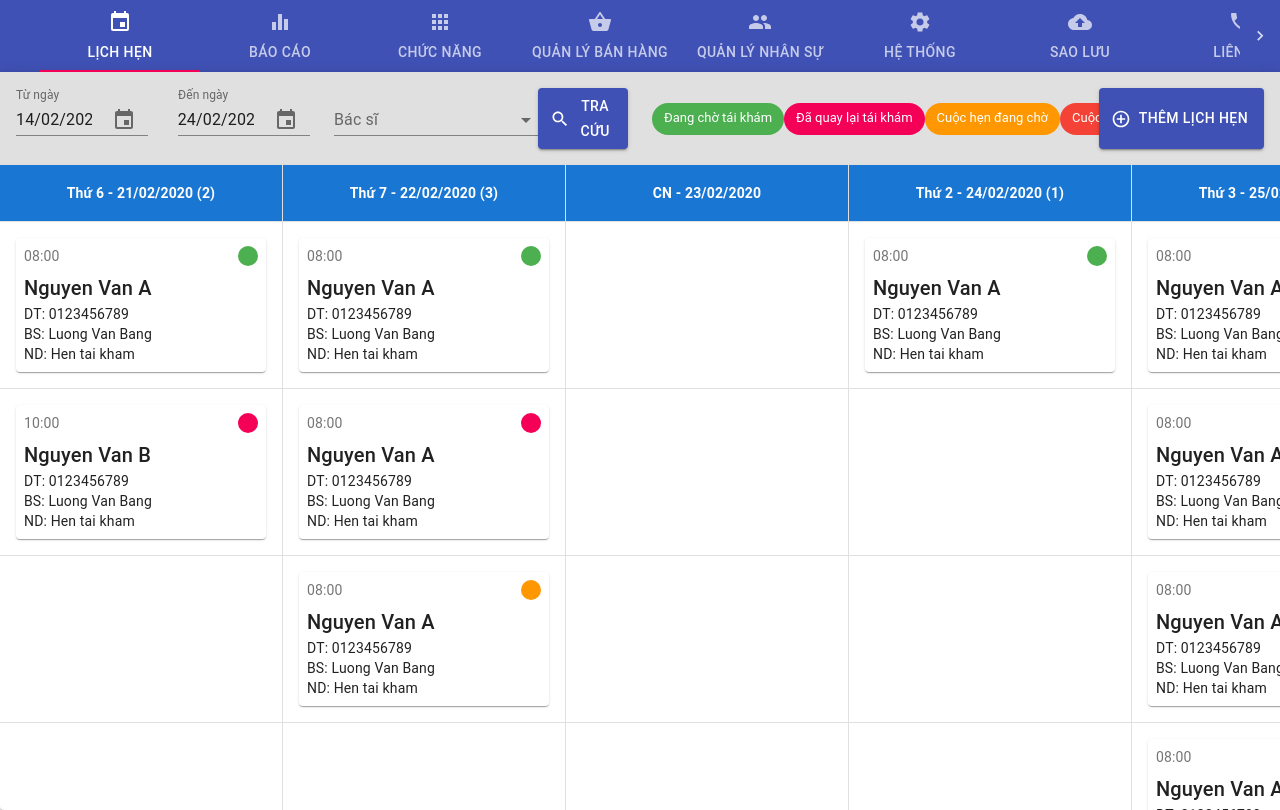
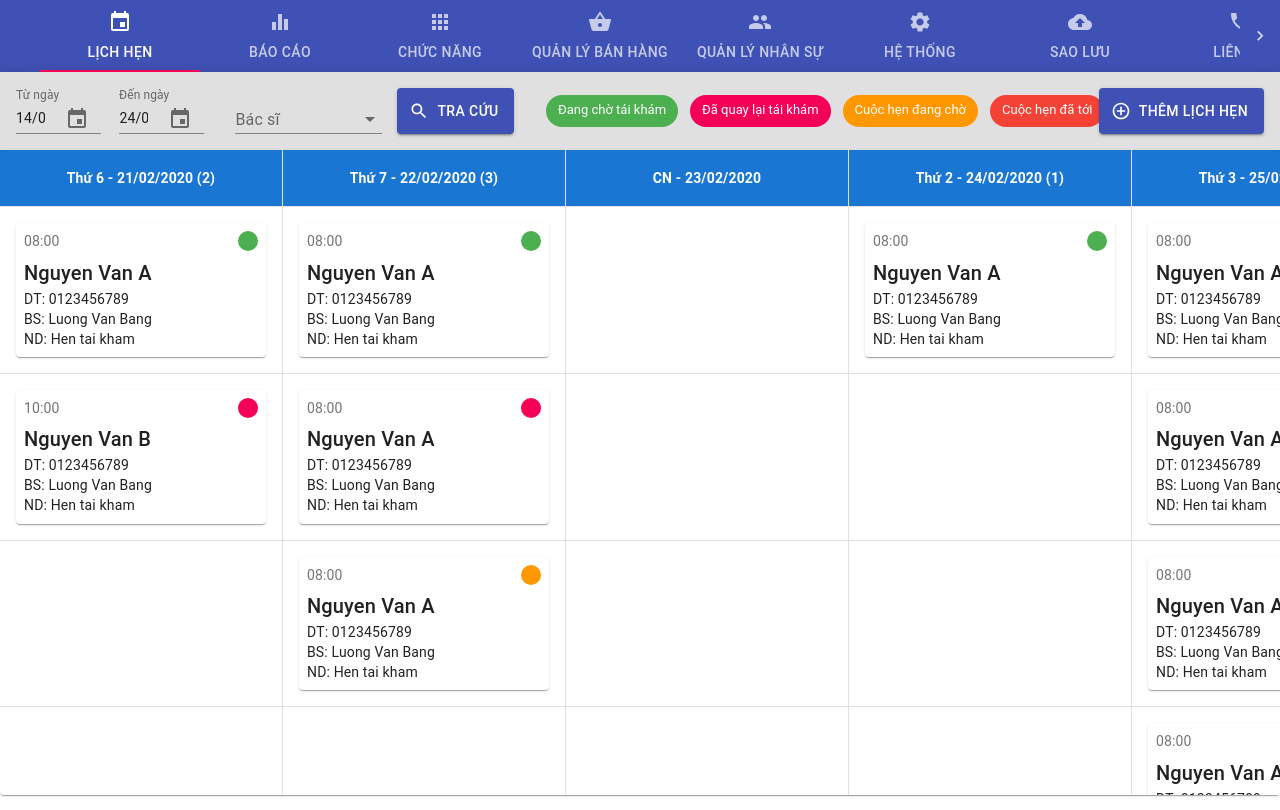
Before and after one commit to nvdai2401/clever-dashboard, a React app: page /schedule in a window 1280 px wide. Built offline with nearby package versions, Linux system fonts and the light colour scheme.

Commit message:
refactored code

```diff
--- a/src/components/cu-schedule-modal/cu-schedule-modal.component.jsx
+++ b/src/components/cu-schedule-modal/cu-schedule-modal.component.jsx
@@ -1,7 +1,7 @@
 import 'date-fns'
 import React, { useState } from 'react'
 import PropTypes from 'prop-types'
-import { makeStyles, withStyles } from '@material-ui/core/styles'
+import { makeStyles } from '@material-ui/core/styles'
 import {
 	Avatar,
 	Button,
@@ -10,7 +10,6 @@ import {
 	DialogContent,
 	RadioGroup,
 	DialogTitle,
-	Typography,
 	IconButton,
 	TextField,
 	Grid,
@@ -113,7 +112,7 @@ const CUScheduleModal = ({
 	const [pPhoneNumber, setPPhoneNumber] = useState(phone_number)
 	const [pAddress, setPAddress] = useState(address)
 	const [pDoctor, setPDoctor] = useState(doctor)
-	const [pTime, setPTime] = useState(hour)
+	const [pTime, setPTime] = useState(new Date('2014-08-18T21:11:54'))
 	const [pDate, setPDate] = useState(convertToSpaceStr(date))
 	const [pDesc, setPDesc] = useState(desc)
 	const [pImg, setPImg] = useState(img)
@@ -219,22 +218,22 @@ const CUScheduleModal = ({
 									format='dd/MM/yyyy'
 									label='Ngày khám bệnh'
 									value={pDate}
-									onChange={date => setPDate(date)}
 									KeyboardButtonProps={{
 										'aria-label': 'change date',
 									}}
 									className={classes.inputField}
+									onChange={date => setPDate(date)}
 								/>
 								<KeyboardTimePicker
 									required
 									id='time-picker'
 									label='Giờ khám bệnh'
 									value={pTime}
-									onChange={e => setPTime(e.target.value)}
 									KeyboardButtonProps={{
 										'aria-label': 'change time',
 									}}
 									className={classes.inputField}
+									onChange={time => setPTime(time)}
 								/>
 							</MuiPickersUtilsProvider>
 							<div className={classes.imgUploader}>
@@ -314,7 +313,7 @@ CUScheduleModal.propTypes = {
 	phone_number: PropTypes.string,
 	address: PropTypes.string,
 	doctor: PropTypes.string,
-	hour: PropTypes.number,
+	hour: PropTypes.string,
 	date: PropTypes.string,
 	desc: PropTypes.string,
 	img: PropTypes.string,
@@ -331,8 +330,8 @@ CUScheduleModal.defaultProps = {
 	phone_number: '',
 	address: '',
 	doctor: '',
-	hour: new Date().getHours(),
-	date: new Date(),
+	hour: new Date().toString(),
+	date: new Date().toString(),
 	desc: '',
 	img: '',
 	visible: false,
--- a/src/components/schedule-toolbar/schedule-toolbar.component.jsx
+++ b/src/components/schedule-toolbar/schedule-toolbar.component.jsx
@@ -40,14 +40,24 @@ const useStyles = makeStyles(theme => {
 		datePicker: {
 			margin: 0,
 			width: '45%',
+			'& input': {
+				fontSize: '0.875rem',
+			},
 		},
 		doctorPicker: {
 			display: 'flex',
 			justifyContent: 'space-around',
+			'& input': {
+				fontSize: '0.875rem',
+			},
+		},
+		autoCompletePicker: {
+			minWidth: '50%',
 		},
 		schStatusContainer: {
-			justifyContent: 'space-between',
+			justifyContent: 'flex-start',
 			'& > div': {
+				marginRight: 12,
 				'&:nth-child(1)': {
 					backgroundColor: theme.palette.success.main,
 				},
@@ -98,7 +108,7 @@ const ScheduleToolbar = ({
 	return (
 		<Container maxWidth='xl' className={classes.root}>
 			<Grid container spacing={3}>
-				<Grid item xs={3}>
+				<Grid item xs={2}>
 					<MuiPickersUtilsProvider utils={DateFnsUtils}>
 						<Grid container justify='space-between'>
 							<KeyboardDatePicker
@@ -137,7 +147,7 @@ const ScheduleToolbar = ({
 						id='combo-box-demo'
 						options={doctor}
 						getOptionLabel={option => option.title}
-						style={{ width: 300 }}
+						className={classes.autoCompletePicker}
 						renderInput={params => (
 							<TextField
 								{...params}
@@ -160,7 +170,7 @@ const ScheduleToolbar = ({
 				</Grid>
 				<Grid
 					item
-					xs={4}
+					xs={5}
 					className={`${classes.schStatusContainer} ${classes.alignCenter}`}
 				>
 					<Chip label='Đang chờ tái khám' color='secondary' />
```
